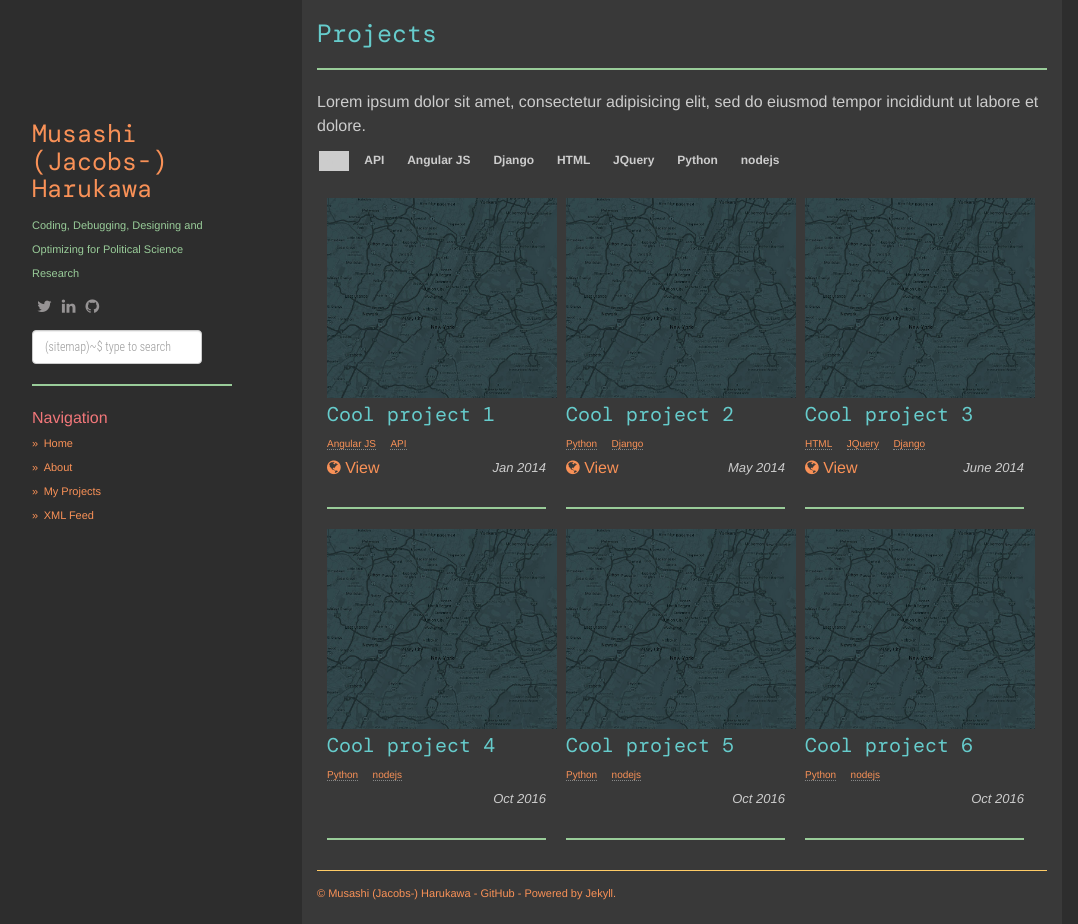
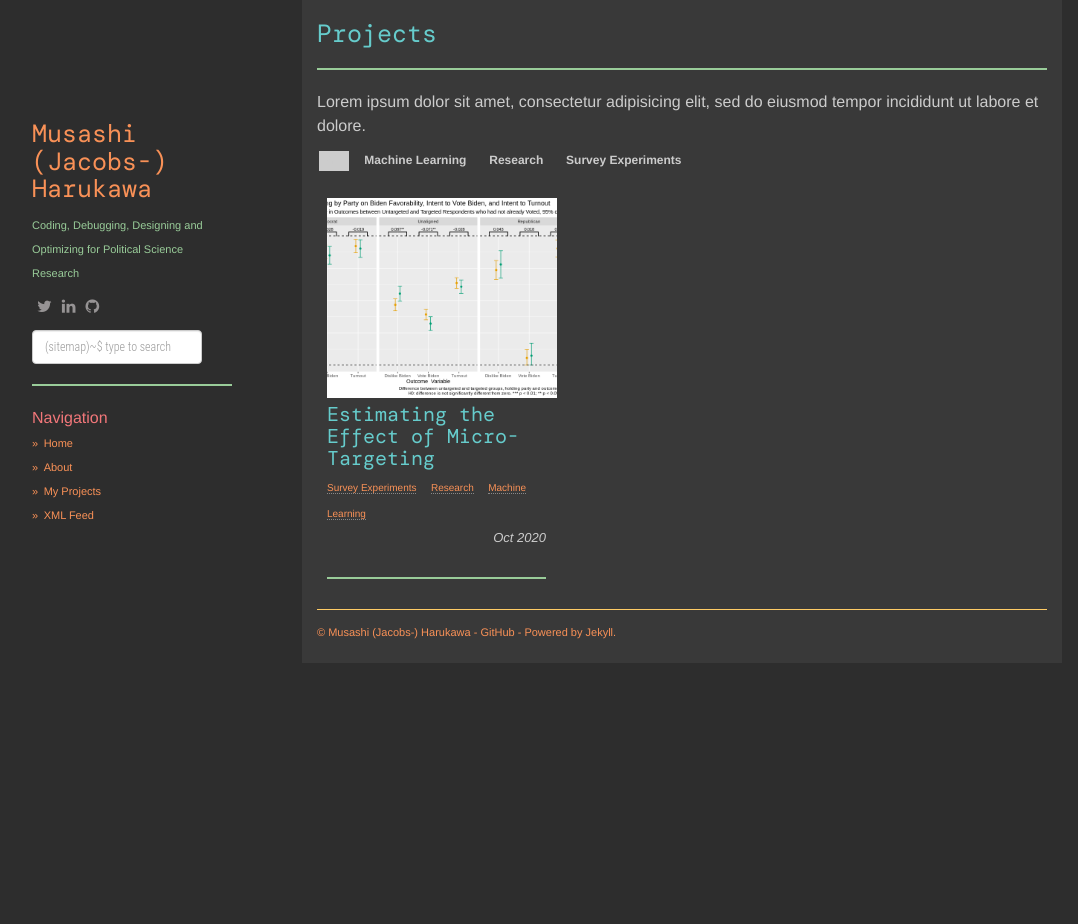
Before and after one commit to muhark/muhark.github.io, a Jekyll site: the page built from projects.md, in a window 1280 px wide and 924 px high. Shown: the whole window, without its empty margins (53-1131 px from the left). Built offline with Jekyll 4.4.1, drawn with Linux system fonts in a browser that asks for light colours; nearby versions of some CDN libraries.

Commit message:
Adding image, edited projects.json

```diff
--- a/_data/projects.json
+++ b/_data/projects.json
@@ -1,42 +1,9 @@
 [
 	{
-		"slug": "cool-project",
-		"name": "Cool project 1",
-		"image": "placeholder.jpg",
-		"url": "https://www.google.com",
-		"date": "Jan 2014",
-		"tags": ["Angular JS","API"]
+		"slug": "microtargeting-effect",
+		"name": "Estimating the Effect of Micro-Targeting",
+		"image": "effect_of_targeting_final.png",
+		"date": "Oct 2020",
+		"tags": ["Survey Experiments", "Research", "Machine Learning"]
 	},
-	{
-		"name": "Cool project 2",
-		"image": "placeholder.jpg",
-		"url": "#",
-		"date": "May 2014",
-		"tags": ["Python","Django"]
-	},
-	{
-		"name": "Cool project 3",
-		"image": "placeholder.jpg",
-		"url": "#",
-		"date": "June 2014",
-		"tags": ["HTML","JQuery","Django"]
-	},
-	{
-		"name": "Cool project 4",
-		"image": "placeholder.jpg",
-		"date": "Oct 2016",
-		"tags": ["Python","nodejs"]
-	},
-	{
-		"name": "Cool project 5",
-		"image": "placeholder.jpg",
-		"date": "Oct 2016",
-		"tags": ["Python","nodejs"]
-	},
-	{
-		"name": "Cool project 6",
-		"image": "placeholder.jpg",
-		"date": "Oct 2016",
-		"tags": ["Python","nodejs"]
-	}
 ]
```
Also changed, not shown: _project/does-microtargeting-work.md (+1 -1 lines), static/projects/effect_of_targeting_final.png (added).
